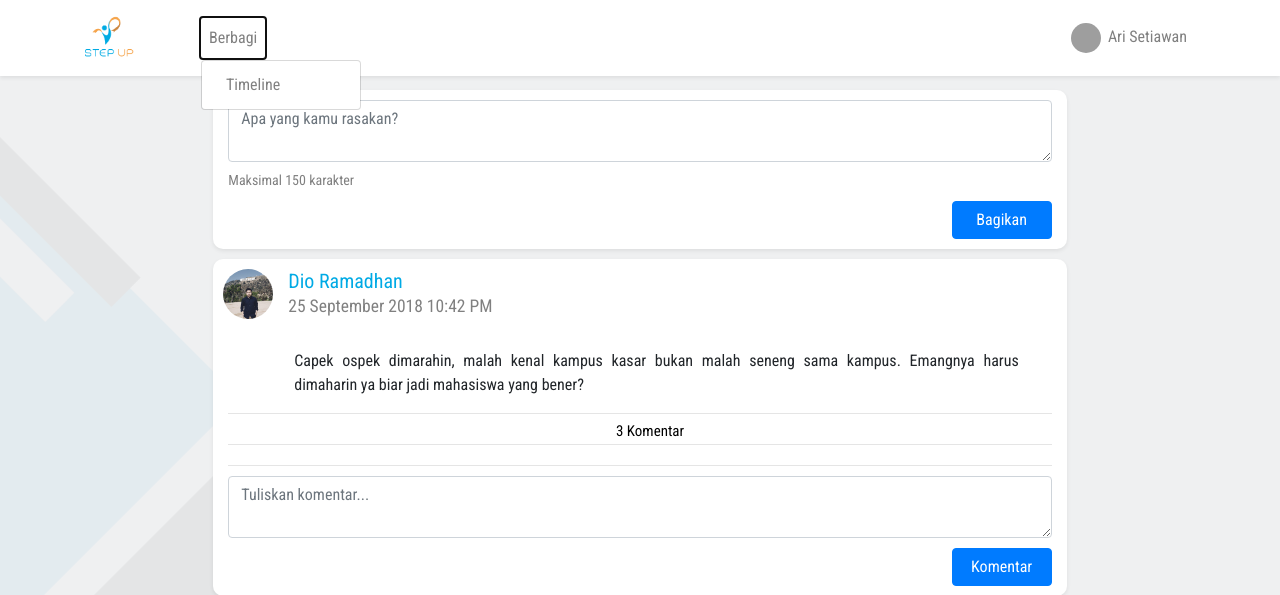
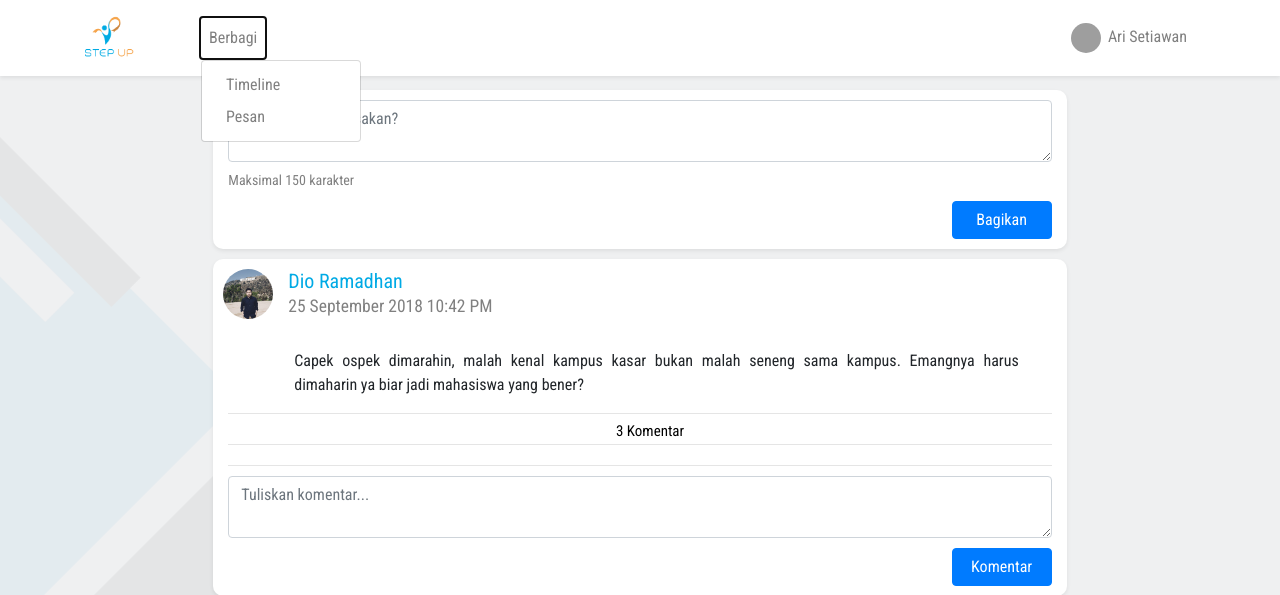
Before and after one commit to diormdn/SU-Project, a CodeIgniter app: page /StepUp/C_User in a window 1280 px wide, after a click on "Berbagi". Shown: the top 595 px of the page. Run offline with CodeIgniter, Linux system fonts and the light colour scheme; a user stored in the database is signed in; data comes from the database, SQL or seed files in the repository; data that the repository does not hold is empty; some libraries are stand-ins or nearby versions; some web fonts are replaced; grey boxes are pictures that could not be loaded.

Commit message:
Penambahan Navbar

```diff
--- a/StepUp/application/views/Pengguna/berbagi.php
+++ b/StepUp/application/views/Pengguna/berbagi.php
@@ -36,6 +36,8 @@
                         </a>
                         <div class="dropdown-menu" aria-labelledby="navbarDropdown">
                             <a class="dropdown-item" href="<?php echo site_url('C_User/');?>">Timeline</a>
+                            <a class="dropdown-item" href="<?php echo site_url('C_User/view_pesan');?>">Pesan</a>
+
                         </div>
                     </li>
                     <?php } ?>
```
Also changed, not shown: 1 other file.
